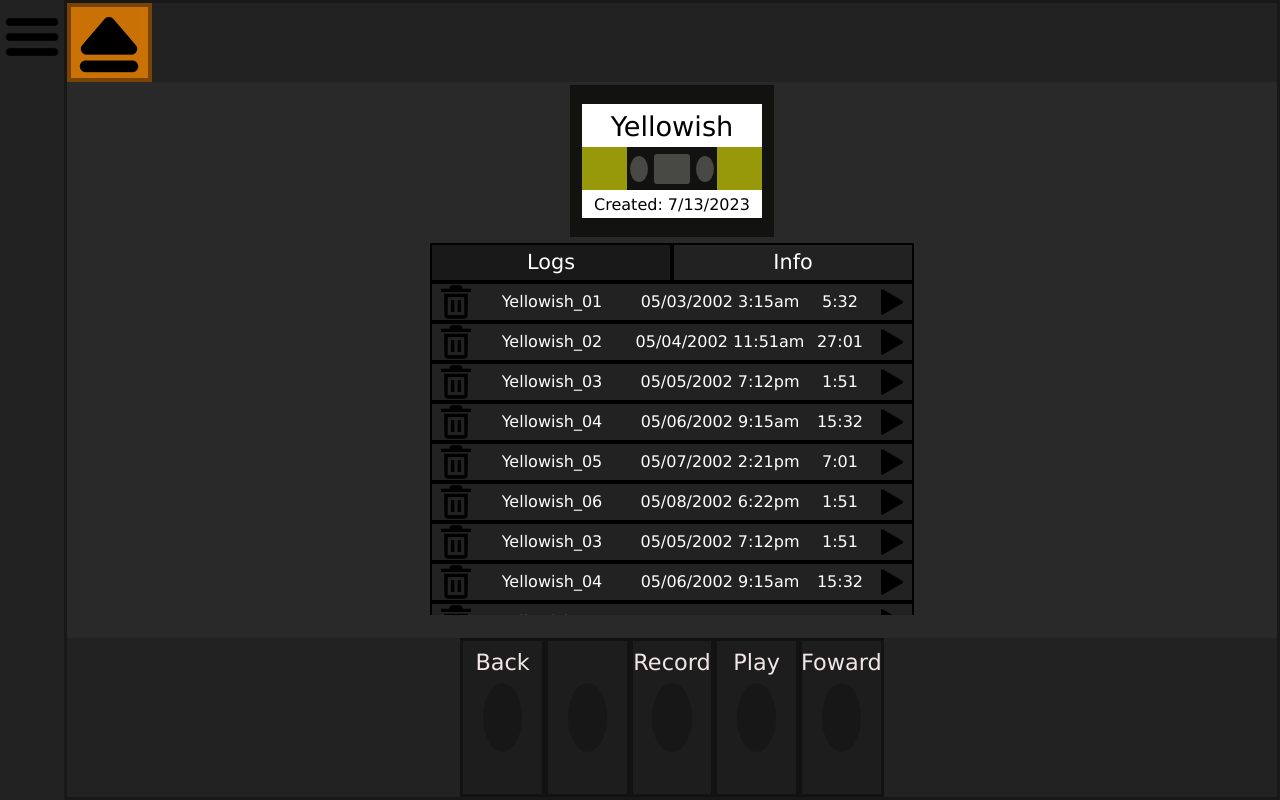
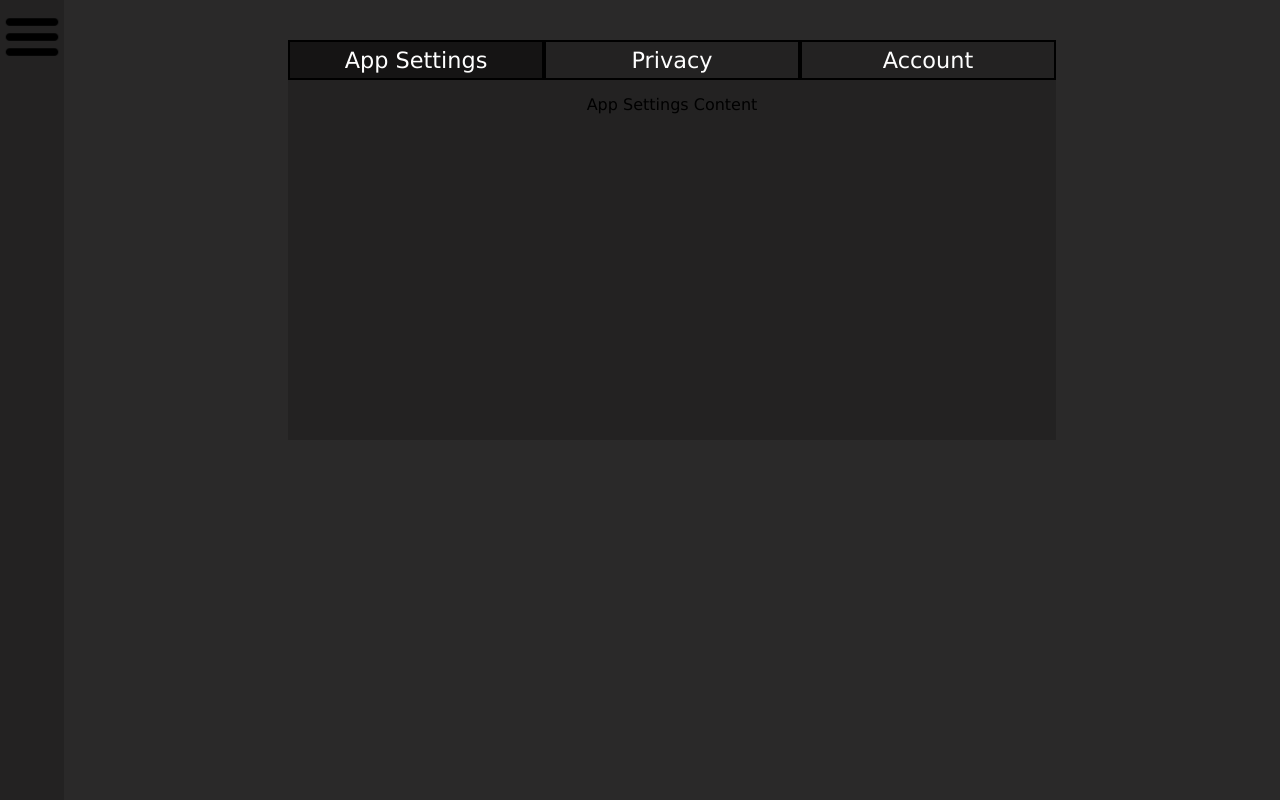
Before and after one commit to LanceCampos5302/CassetteWebsite, a React (Create React App) app: page / in a window 1280 px wide. Built offline with nearby package versions, Linux system fonts and the light colour scheme.

Commit message:
Finished Basic Cassette Page/Created Settings Page

```diff
--- a/src/App.js
+++ b/src/App.js
@@ -4,16 +4,18 @@ import LoginPage from './components/LoginPage/LoginPage.js';
 import RegisterPage from './components/RegisterPage/RegisterPage.js';
 import HomePage from './components/HomePage/HomePage.js';
 import CassettePage from './components/CassettePage/CassettePage';
+import SettingPage from './components/SettingPage/SettingPage.js';
 
 
 function App() {
   return (
       <Router>
         <Routes>
-          <Route exact path="/Login" element={<LoginPage/>} />
-          <Route path="/Register" element={<RegisterPage/>} />
-          <Route exact path="/Home" element={<HomePage/>} />
-          <Route exact path="/" element={<CassettePage/>} />
+          <Route exact path="/Login" element={<LoginPage/>}/>
+          <Route path="/Register" element={<RegisterPage/>}/>
+          <Route exact path="/Home" element={<HomePage/>}/>
+          <Route exact path="/CassettePage" element={<CassettePage/>}/>
+          <Route exact path="/" element={<SettingPage/>}/>
         </Routes>
       </Router>
   );
--- a/src/components/CassettePage/CassetteLog/CassetteLog.css
+++ b/src/components/CassettePage/CassetteLog/CassetteLog.css
@@ -17,34 +17,18 @@
     justify-content: center;
 }
 
-.CassetteLogDelete{
-    width: 10%;
-    display: flex;
-    align-items: center;
-    justify-content: center;
-}
-
-.CassetteLogDeleteButton{
-    width: 40px;
-    height: 40px;
-    background-image: url('../../../assets/delete-826.svg');
-    background-repeat: no-repeat;
-    background-size: cover;
-    background-position: center;
-}
-
 .CassetteLogTitle{
-    width: 30%;
+    width: 35%;
     height: 100%;
 }
 
 .CassetteLogDateCreated{
-    width: 40%;
+    width: 35%;
     height: 100%;
 }
 
 .CassetteLogTotalLength{
-    width: 10%;
+    width: 20%;
     height: 100%;
 }
 
--- a/src/components/CassettePage/CassetteLog/CassetteLog.js
+++ b/src/components/CassettePage/CassetteLog/CassetteLog.js
@@ -4,9 +4,6 @@ const CassetteLog = ({mainText, dateCreated,totalTime}) => {
 
     return (
         <div className='CassetteLogBackground'>
-            <div className='CassetteLogDelete'>
-                <div className='CassetteLogDeleteButton'></div>
-            </div>
             <div className='CassetteLogTitle CassetteLogTextCenter'>{mainText}</div>
             <div className='CassetteLogDateCreated CassetteLogTextCenter'>{dateCreated}</div>
             <div className='CassetteLogTotalLength CassetteLogTextCenter'>{totalTime}</div>
--- a/src/components/CassettePage/CassettePage.css
+++ b/src/components/CassettePage/CassettePage.css
@@ -59,7 +59,7 @@
 }
 
 .CassetteLogSelection{
-    width: 40%;
+    width: 38%;
     height: 7%;
     margin-top: 0.5%;
     display: flex;
@@ -96,7 +96,7 @@
 .CassetteLogContainer{
     height: 60%;
     max-height: 60%;
-    width: 40%;
+    width: 38%;
     color: white;
     background-color: #3f3e3e;
     display: flex;
@@ -198,20 +198,25 @@
     align-items: center;
     justify-content: center;
     background-color: #1e1d1d;
-    border: solid 3px #131212;
+    border: solid 3px #161616;
+}
+
+.CassettePageRecordButton{
+    background-color: rgb(135, 7, 7);
+    border: solid 3px rgb(97, 5, 5);
 }
 
 .CassettePageButtonTitle{
     position: absolute;
     top: 5%;
-    font-size: 1.4rem;
-    color: rgb(240, 232, 232);
+    font-size: 1.2rem;
+    color: rgb(202, 194, 194);
 }
 
-
 .CassettePageButtonIndent{
-    width: 50%;
+    width: 55%;
     height: 45%;
     border-radius: 50%;
+    border: solid 2px rgba(0, 0, 0, 0.05);
     background-color: rgba(0, 0, 0, 0.2);
 }
--- a/src/components/CassettePage/CassettePage.js
+++ b/src/components/CassettePage/CassettePage.js
@@ -60,19 +60,24 @@ const CassettePage = () => {
                             </div>
                             <div className='CassettePageInfoDateCreated'>Date Created: 7/13/2023 7:05pm</div>
                             <div className='CassettePageInfoErase'>Erase</div>
-                        </> // Closing div tag fixed
+                        </>
                         )}
                     </div>
                 </div>
                 <div className='BottomBox'>
                     <div className='CassettePageButton'>
+                        <div className='CassettePageButtonTitle'>Delete</div>
+                        <div className='CassettePageButtonIndent'></div>
+                    </div>
+                    <div className='CassettePageButton'>
                         <div className='CassettePageButtonTitle'>Back</div>
                         <div className='CassettePageButtonIndent'></div>
                     </div>
                     <div className='CassettePageButton'>
+                        <div className='CassettePageButtonTitle'>Transcribe</div>
                         <div className='CassettePageButtonIndent'></div>
                     </div>
-                    <div className='CassettePageButton'>
+                    <div className='CassettePageButton CassettePageRecordButton'>
                         <div className='CassettePageButtonTitle'>Record</div>
                         <div className='CassettePageButtonIndent'></div>
                     </div>
@@ -84,6 +89,10 @@ const CassettePage = () => {
                         <div className='CassettePageButtonTitle'>Foward</div>
                         <div className='CassettePageButtonIndent'></div>
                     </div>
+                    <div className='CassettePageButton'>
+                        <div className='CassettePageButtonTitle'>Edit</div>
+                        <div className='CassettePageButtonIndent'></div>
+                    </div>
                 </div>
             </div>
         </div>
--- /dev/null
+++ b/src/components/SettingPage/SettingPage.css
@@ -0,0 +1,56 @@
+@import url('../../App.css');
+
+.SettingPageBackground{
+    width: 100vw;
+    height: 100vh;
+    display: flex;
+    justify-content: center;
+    background-color: var(--primary-color);
+}
+
+.SettingPageContainer{
+    width: 60vw;
+    height: 50vh;
+    margin-top: 5vh;
+    display: column;
+    text-align: center;
+    justify-content: center;
+    background-color: var(--secondary-color);
+}
+
+.SettingPageSelection{
+    width: 100%;
+    height: 10%;
+    display: flex;
+    flex-direction: row;
+}
+
+.SettingPageSelectionButton{
+    width: 50%;
+    height: 100%;
+    cursor: pointer;
+    font-size: 1.4rem;
+    color: white;
+    display: flex;
+    align-items: center;
+    justify-content: center;
+    border: solid 2px black;
+}
+
+.SettingPageSelectedButton{
+    background-color: var(--secondary-color);
+    background-color: hsla(0, 0%, 0%, 0.4);
+}
+
+.SettingPageUnSelectedButton{
+    background-color: var(--secondary-color);
+}
+
+.SettingPageUnSelectedButton:hover{
+    background-color: hsla(0, 0%, 0%, 0.4);
+    transition: background-color 0.5s ease-in-out;
+}
+
+.SettingPageContent{
+    padding: 2%;
+}
--- /dev/null
+++ b/src/components/SettingPage/SettingPage.js
@@ -0,0 +1,65 @@
+import './SettingPage.css';
+import React, { useState } from 'react';
+import SideNavBar from '../SideNavBar/SideNavBar';
+
+const SettingPage = () => {
+
+    const [activeButton, setActiveButton] = useState('app');
+
+
+    const handleButtonClick = (button) => {
+        setActiveButton(button);
+    };
+
+    const isSelected = (button) => {
+        return activeButton === button ? 'SettingPageSelectedButton' : 'SettingPageUnSelectedButton';
+    };
+
+    return (
+        <div className='SettingPageBackground'>
+            <SideNavBar/>
+            <div className='SettingPageContainer'>
+                <div className='SettingPageSelection'>
+                    <div className={`SettingPageSelectionButton ${isSelected('app')}`}
+                        onClick={() => handleButtonClick('app')}>
+                        App Settings
+                    </div>
+                    <div className={`SettingPageSelectionButton ${isSelected('privacy')}`}
+                        onClick={() => handleButtonClick('privacy')}>
+                        Privacy
+                    </div>
+                    <div className={`SettingPageSelectionButton ${isSelected('account')}`}
+                        onClick={() => handleButtonClick('account')}>
+                        Account
+                    </div>
+                </div>
+                <div className='SettingPageContent'>
+                    {activeButton === 'app' && (
+                        <>
+                            <div>App Settings Content</div>
+                            {/* Add more content related to App Settings */}
+                        </>
+                    )}
+                    {activeButton === 'privacy' && (
+                        <>
+                            <div>Privacy Content</div>
+                            {/* Add more content related to Privacy */}
+                        </>
+                    )}
+                    {activeButton === 'account' && (
+                        <>
+
+                            <div>Profile Picture</div>
+                            <div>User Info</div>
+                            <div>Logout</div>
+                            <div>Delete Account</div>
+                            {/* Add more content related to Account */}
+                        </>
+                    )}
+                </div>
+            </div>
+        </div>
+    );
+};
+
+export default SettingPage;
```
Also changed, not shown: src/Board.txt, src/assets/delete-112.svg (deleted), src/assets/delete-826.svg (deleted).
